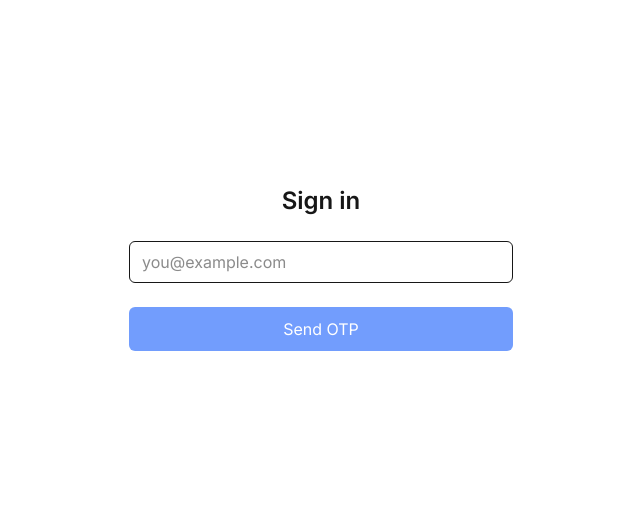
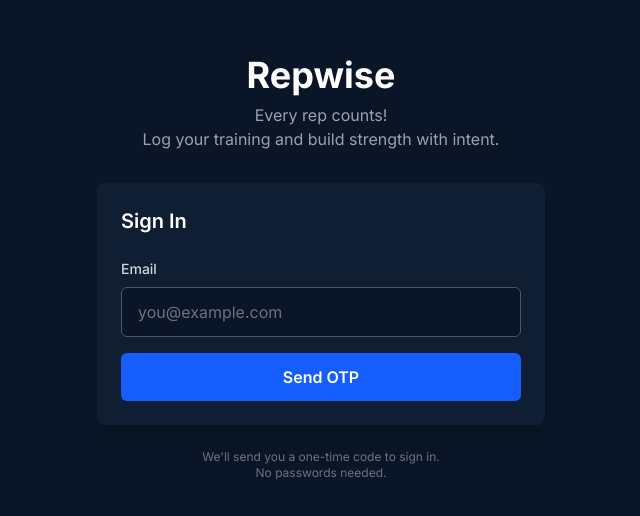
Before and after one commit to chiku0210/repwise, a Next.js app: page /login in a window 1280 px wide. Shown: the part 132-648 px from the top of the page, without its empty margins (319-959 px from the left). Built offline with nearby package versions, Linux system fonts and the light colour scheme.

Commit message:
feat: implement auth system - useAuth hook, login page, and AuthGate

```diff
--- a/src/app/login/page.tsx
+++ b/src/app/login/page.tsx
@@ -1,105 +1,236 @@
-'use client';
+'use client'
 
-import { useState } from 'react';
-import { useRouter } from 'next/navigation';
-import { getSupabaseBrowserClient } from '@/lib/supabase';
+import { useState } from 'react'
+import { useRouter } from 'next/navigation'
+import { getSupabaseBrowserClient } from '@/lib/supabase'
 
 export default function LoginPage() {
-  const [email, setEmail] = useState('');
-  const [phase, setPhase] = useState<'email' | 'otp'>('email');
-  const [otp, setOtp] = useState('');
-  const [loading, setLoading] = useState(false);
-  const [error, setError] = useState<string | null>(null);
-  const router = useRouter();
+  const router = useRouter()
+  const [email, setEmail] = useState('')
+  const [otp, setOtp] = useState('')
+  const [step, setStep] = useState<'email' | 'otp'>('email')
+  const [loading, setLoading] = useState(false)
+  const [error, setError] = useState<string | null>(null)
+  const [message, setMessage] = useState<string | null>(null)
 
-  const sendOtp = async () => {
-    const supabase = getSupabaseBrowserClient();
-    setLoading(true);
-    setError(null);
+  const handleSendOtp = async (e: React.FormEvent) => {
+    e.preventDefault()
+    setError(null)
+    setMessage(null)
+    setLoading(true)
+
     try {
+      const supabase = getSupabaseBrowserClient()
       const { error } = await supabase.auth.signInWithOtp({
         email,
         options: {
           shouldCreateUser: true,
-          emailRedirectTo: 'http://localhost:3000', // update to prod later
         },
-      });
-      if (error) throw error;
-      setPhase('otp');
-    } catch (err: any) {
-      setError(err.message || 'Failed to send OTP');
+      })
+
+      if (error) throw error
+
+      setMessage('Check your email for the OTP code')
+      setStep('otp')
+    } catch (err) {
+      setError(err instanceof Error ? err.message : 'Failed to send OTP')
     } finally {
-      setLoading(false);
+      setLoading(false)
     }
-  };
+  }
 
-  const verifyOtp = async () => {
-    const supabase = getSupabaseBrowserClient();
-    setLoading(true);
-    setError(null);
+  const handleVerifyOtp = async (e: React.FormEvent) => {
+    e.preventDefault()
+    setError(null)
+    setLoading(true)
+
     try {
-      const { data, error } = await supabase.auth.verifyOtp({
+      const supabase = getSupabaseBrowserClient()
+      const { error } = await supabase.auth.verifyOtp({
         email,
         token: otp,
         type: 'email',
-      });
-      if (error) throw error;
-      if (data.session) {
-        router.push('/'); // go to home after login
+      })
+
+      if (error) throw error
+
+      router.push('/')
+    } catch (err) {
+      setError(
+        err instanceof Error ? err.message : 'Invalid or expired OTP code',
+      )
+    } finally {
+      setLoading(false)
     }
-    } catch (err: any) {
-      setError(err.message || 'Failed to verify OTP');
+  }
+
+  const handleResendOtp = async () => {
+    setError(null)
+    setMessage(null)
+    setLoading(true)
+
+    try {
+      const supabase = getSupabaseBrowserClient()
+      const { error } = await supabase.auth.signInWithOtp({
+        email,
+        options: {
+          shouldCreateUser: true,
+        },
+      })
+
+      if (error) throw error
+
+      setMessage('New OTP sent to your email')
+    } catch (err) {
+      setError(err instanceof Error ? err.message : 'Failed to resend OTP')
     } finally {
-      setLoading(false);
+      setLoading(false)
     }
-  };
+  }
 
   return (
-    <main className="flex min-h-screen items-center justify-center p-6">
-      <div className="w-full max-w-sm space-y-6">
-        <h1 className="text-center text-2xl font-semibold">Sign in</h1>
+    <div className="flex min-h-screen flex-col items-center justify-center bg-[#0a1628] px-4">
+      <div className="w-full max-w-md">
+        {/* Logo/Title */}
+        <div className="mb-8 text-center">
+          <h1 className="mb-2 text-4xl font-bold text-white">Repwise</h1>
+          <p className="text-gray-400">
+            Every rep counts!
+            <br />
+            Log your training and build strength with intent.
+          </p>
+        </div>
 
-        {phase === 'email' ? (
-          <>
+        {/* Auth Form */}
+        <div className="rounded-lg bg-[#0f1e33] p-6 shadow-xl">
+          {step === 'email' ? (
+            <form onSubmit={handleSendOtp}>
+              <h2 className="mb-6 text-xl font-semibold text-white">
+                Sign In
+              </h2>
+
+              <div className="mb-4">
+                <label
+                  htmlFor="email"
+                  className="mb-2 block text-sm font-medium text-gray-300"
+                >
+                  Email
+                </label>
                 <input
+                  id="email"
                   type="email"
                   value={email}
                   onChange={(e) => setEmail(e.target.value)}
                   placeholder="you@example.com"
-              className="w-full rounded-md border px-3 py-2"
+                  required
+                  disabled={loading}
+                  className="w-full rounded-md border border-gray-600 bg-[#0a1628] px-4 py-3 text-white placeholder-gray-500 focus:border-blue-500 focus:outline-none focus:ring-2 focus:ring-blue-500 disabled:opacity-50"
                 />
+              </div>
+
+              {error && (
+                <div className="mb-4 rounded-md bg-red-900/30 border border-red-800 px-4 py-3 text-sm text-red-300">
+                  {error}
+                </div>
+              )}
+
+              {message && (
+                <div className="mb-4 rounded-md bg-blue-900/30 border border-blue-800 px-4 py-3 text-sm text-blue-300">
+                  {message}
+                </div>
+              )}
+
               <button
-              onClick={sendOtp}
-              disabled={loading || !email}
-              className="h-11 w-full rounded-md bg-blue-600 text-white disabled:opacity-60"
+                type="submit"
+                disabled={loading}
+                className="w-full rounded-md bg-blue-600 px-4 py-3 font-semibold text-white hover:bg-blue-700 focus:outline-none focus:ring-2 focus:ring-blue-500 focus:ring-offset-2 focus:ring-offset-[#0f1e33] disabled:opacity-50 disabled:cursor-not-allowed"
               >
-              {loading ? 'Sending OTP…' : 'Send OTP'}
+                {loading ? 'Sending...' : 'Send OTP'}
               </button>
-          </>
+            </form>
           ) : (
-          <>
-            <p className="text-sm text-gray-500">
-              Enter the code sent to <span className="font-medium">{email}</span>
+            <form onSubmit={handleVerifyOtp}>
+              <h2 className="mb-2 text-xl font-semibold text-white">
+                Verify OTP
+              </h2>
+              <p className="mb-6 text-sm text-gray-400">
+                Enter the code sent to <strong>{email}</strong>
               </p>
+
+              <div className="mb-4">
+                <label
+                  htmlFor="otp"
+                  className="mb-2 block text-sm font-medium text-gray-300"
+                >
+                  OTP Code
+                </label>
                 <input
+                  id="otp"
                   type="text"
                   value={otp}
                   onChange={(e) => setOtp(e.target.value)}
-              placeholder="6-digit code"
-              className="w-full rounded-md border px-3 py-2 tracking-[0.3em]"
+                  placeholder="123456"
+                  required
+                  disabled={loading}
+                  maxLength={6}
+                  className="w-full rounded-md border border-gray-600 bg-[#0a1628] px-4 py-3 text-center text-2xl tracking-widest text-white placeholder-gray-500 focus:border-blue-500 focus:outline-none focus:ring-2 focus:ring-blue-500 disabled:opacity-50"
                 />
-            <button
-              onClick={verifyOtp}
-              disabled={loading || otp.length === 0}
-              className="h-11 w-full rounded-md bg-blue-600 text-white disabled:opacity-60"
-            >
-              {loading ? 'Verifying…' : 'Verify & Sign in'}
-            </button>
-          </>
+              </div>
+
+              {error && (
+                <div className="mb-4 rounded-md bg-red-900/30 border border-red-800 px-4 py-3 text-sm text-red-300">
+                  {error}
+                </div>
               )}
 
-        {error && <p className="text-center text-sm text-red-500">{error}</p>}
+              {message && (
+                <div className="mb-4 rounded-md bg-blue-900/30 border border-blue-800 px-4 py-3 text-sm text-blue-300">
+                  {message}
                 </div>
-    </main>
-  );
+              )}
+
+              <button
+                type="submit"
+                disabled={loading}
+                className="w-full rounded-md bg-blue-600 px-4 py-3 font-semibold text-white hover:bg-blue-700 focus:outline-none focus:ring-2 focus:ring-blue-500 focus:ring-offset-2 focus:ring-offset-[#0f1e33] disabled:opacity-50 disabled:cursor-not-allowed mb-3"
+              >
+                {loading ? 'Verifying...' : 'Verify & Sign In'}
+              </button>
+
+              <div className="flex justify-between text-sm">
+                <button
+                  type="button"
+                  onClick={() => {
+                    setStep('email')
+                    setOtp('')
+                    setError(null)
+                    setMessage(null)
+                  }}
+                  disabled={loading}
+                  className="text-gray-400 hover:text-white disabled:opacity-50"
+                >
+                  Change email
+                </button>
+                <button
+                  type="button"
+                  onClick={handleResendOtp}
+                  disabled={loading}
+                  className="text-blue-400 hover:text-blue-300 disabled:opacity-50"
+                >
+                  Resend OTP
+                </button>
+              </div>
+            </form>
+          )}
+        </div>
+
+        {/* Footer note */}
+        <p className="mt-6 text-center text-xs text-gray-500">
+          We'll send you a one-time code to sign in.
+          <br />
+          No passwords needed.
+        </p>
+      </div>
+    </div>
+  )
 }
--- /dev/null
+++ b/src/components/AuthGate.tsx
@@ -0,0 +1,37 @@
+'use client'
+
+import { useEffect } from 'react'
+import { useRouter } from 'next/navigation'
+import { useAuth } from '@/hooks/useAuth'
+
+interface AuthGateProps {
+  children: React.ReactNode
+}
+
+export function AuthGate({ children }: AuthGateProps) {
+  const { isAuthenticated, loading } = useAuth()
+  const router = useRouter()
+
+  useEffect(() => {
+    if (!loading && !isAuthenticated) {
+      router.push('/login')
+    }
+  }, [isAuthenticated, loading, router])
+
+  if (loading) {
+    return (
+      <div className="flex min-h-screen items-center justify-center bg-[#0a1628]">
+        <div className="text-center">
+          <div className="mb-4 h-12 w-12 animate-spin rounded-full border-4 border-blue-500 border-t-transparent"></div>
+          <p className="text-gray-400">Loading...</p>
+        </div>
+      </div>
+    )
+  }
+
+  if (!isAuthenticated) {
+    return null
+  }
+
+  return <>{children}</>
+}
--- /dev/null
+++ b/src/hooks/useAuth.ts
@@ -0,0 +1,46 @@
+'use client'
+
+import { useEffect, useState } from 'react'
+import { getSupabaseBrowserClient } from '@/lib/supabase'
+import type { User, Session } from '@supabase/supabase-js'
+
+export function useAuth() {
+  const [user, setUser] = useState<User | null>(null)
+  const [session, setSession] = useState<Session | null>(null)
+  const [loading, setLoading] = useState(true)
+
+  useEffect(() => {
+    const supabase = getSupabaseBrowserClient()
+
+    // Get initial session
+    supabase.auth.getSession().then(({ data: { session } }) => {
+      setSession(session)
+      setUser(session?.user ?? null)
+      setLoading(false)
+    })
+
+    // Listen for auth changes
+    const {
+      data: { subscription },
+    } = supabase.auth.onAuthStateChange((_event, session) => {
+      setSession(session)
+      setUser(session?.user ?? null)
+      setLoading(false)
+    })
+
+    return () => subscription.unsubscribe()
+  }, [])
+
+  const signOut = async () => {
+    const supabase = getSupabaseBrowserClient()
+    await supabase.auth.signOut()
+  }
+
+  return {
+    user,
+    session,
+    loading,
+    signOut,
+    isAuthenticated: !!user,
+  }
+}
```
Lines whose indentation alone changed are shown as unchanged.
